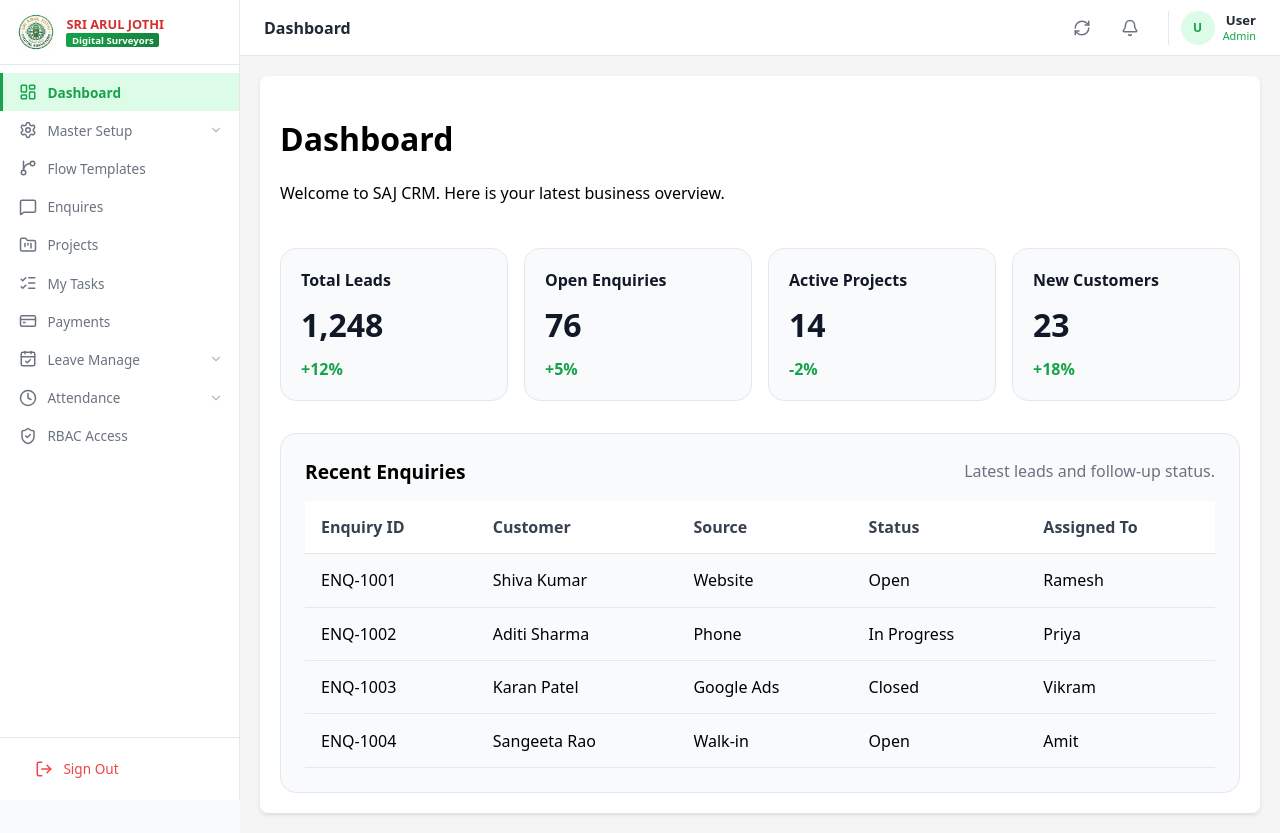
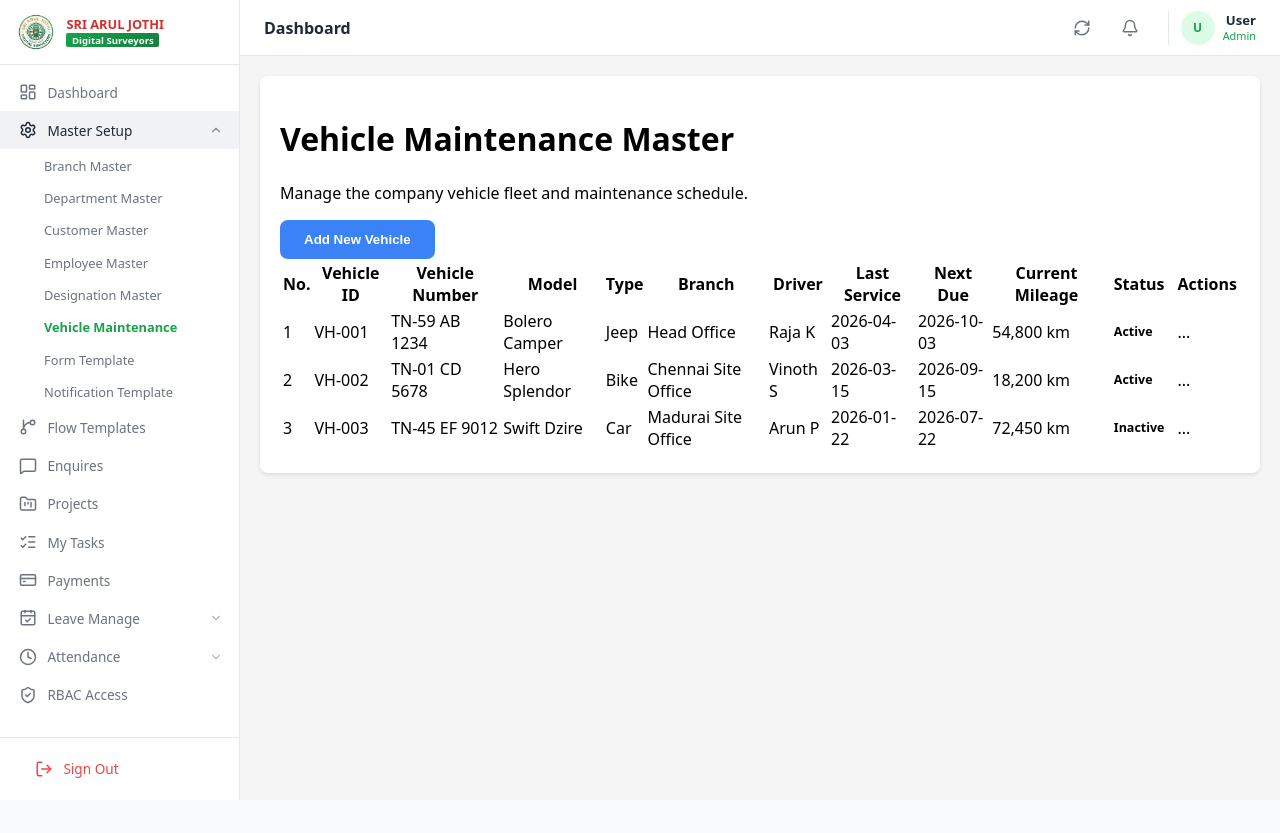
Before and after one commit to markettingsajds-byte/saj-crm, a React (Vite) app in the folder frontend/: page /master/vehicle-maintenance in a window 1280 px wide. Before the commit this address led to /. After the commit the page ends 800 px from the top, so only its background shows below. Built offline with nearby package versions, Linux system fonts and the light colour scheme; sample sign-in values are in the browser's storage; the HTML template or start-up script is replaced by a standard one.

Commit message:
Fixed frontend git issue

```diff
--- a/frontend/src/App.jsx
+++ b/frontend/src/App.jsx
@@ -11,6 +11,7 @@ import BranchMaster from './pages/BranchMaster';
 import DepartmentMaster from './pages/DepartmentMaster';
 import EmployeeMaster from './pages/EmployeeMaster';
 import DesignationMaster from './pages/DesignationMaster';
+import VehicleMaintenanceMaster from './pages/VehicleMaintenanceMaster';
 import FlowTemplates from './pages/FlowTemplates';
 import Payments from './pages/Payments';
 import LeaveRequests from './pages/LeaveRequests';
@@ -50,6 +51,7 @@ function App() {
             <Route path="/master/departments" element={<DepartmentMaster />} />
             <Route path="/master/employees" element={<EmployeeMaster />} />
             <Route path="/master/designations" element={<DesignationMaster />} />
+            <Route path="/master/vehicle-maintenance" element={<VehicleMaintenanceMaster />} />
             <Route path="/flow-templates" element={<FlowTemplates />} />
             <Route path="/payments" element={<Payments />} />
             <Route path="/leaves" element={<LeaveRequests />} />
--- a/frontend/src/components/Sidebar/Sidebar.jsx
+++ b/frontend/src/components/Sidebar/Sidebar.jsx
@@ -18,6 +18,7 @@ const navItems = [
       { name: 'Customer Master', href: '/customers' },
       { name: 'Employee Master', href: '/master/employees' },
       { name: 'Designation Master', href: '/master/designations' },
+      { name: 'Vehicle Maintenance', href: '/master/vehicle-maintenance' },
       { name: 'Form Template', href: '/form-template' },
       { name: 'Notification Template', href: '/notification-template' },
     ]
--- /dev/null
+++ b/frontend/src/pages/VehicleMaintenanceMaster.jsx
@@ -0,0 +1,99 @@
+import React from 'react';
+
+const vehicles = [
+  {
+    id: 'VH-001',
+    vehicleNumber: 'TN-59 AB 1234',
+    model: 'Bolero Camper',
+    type: 'Jeep',
+    branch: 'Head Office',
+    assignedDriver: 'Raja K',
+    status: 'Active',
+    lastServiceDate: '2026-04-03',
+    nextServiceDue: '2026-10-03',
+    currentMileage: '54,800 km',
+  },
+  {
+    id: 'VH-002',
+    vehicleNumber: 'TN-01 CD 5678',
+    model: 'Hero Splendor',
+    type: 'Bike',
+    branch: 'Chennai Site Office',
+    assignedDriver: 'Vinoth S',
+    status: 'Active',
+    lastServiceDate: '2026-03-15',
+    nextServiceDue: '2026-09-15',
+    currentMileage: '18,200 km',
+  },
+  {
+    id: 'VH-003',
+    vehicleNumber: 'TN-45 EF 9012',
+    model: 'Swift Dzire',
+    type: 'Car',
+    branch: 'Madurai Site Office',
+    assignedDriver: 'Arun P',
+    status: 'Inactive',
+    lastServiceDate: '2026-01-22',
+    nextServiceDue: '2026-07-22',
+    currentMileage: '72,450 km',
+  },
+];
+
+export default function VehicleMaintenanceMaster() {
+  return (
+    <div className="page-content master-page">
+      <div className="page-header">
+        <div>
+          <h1>Vehicle Maintenance Master</h1>
+          <p>Manage the company vehicle fleet and maintenance schedule.</p>
+        </div>
+        <div className="page-actions">
+          <button className="btn-primary">Add New Vehicle</button>
+        </div>
+      </div>
+
+      <div className="page-table-wrap">
+        <table className="page-table">
+          <thead>
+            <tr>
+              <th>No.</th>
+              <th>Vehicle ID</th>
+              <th>Vehicle Number</th>
+              <th>Model</th>
+              <th>Type</th>
+              <th>Branch</th>
+              <th>Driver</th>
+              <th>Last Service</th>
+              <th>Next Due</th>
+              <th>Current Mileage</th>
+              <th>Status</th>
+              <th>Actions</th>
+            </tr>
+          </thead>
+          <tbody>
+            {vehicles.map((vehicle, index) => (
+              <tr key={vehicle.id}>
+                <td>{index + 1}</td>
+                <td>{vehicle.id}</td>
+                <td>{vehicle.vehicleNumber}</td>
+                <td>{vehicle.model}</td>
+                <td>{vehicle.type}</td>
+                <td>{vehicle.branch}</td>
+                <td>{vehicle.assignedDriver}</td>
+                <td>{vehicle.lastServiceDate}</td>
+                <td>{vehicle.nextServiceDue}</td>
+                <td>{vehicle.currentMileage}</td>
+                <td>
+                  <span className={`status-pill ${vehicle.status.toLowerCase()}`}>
+                    {vehicle.status}
+                  </span>
+                </td>
+                <td>...</td>
+              </tr>
+            ))}
+          </tbody>
+        </table>
+      </div>
+    </div>
+  );
+}
```
